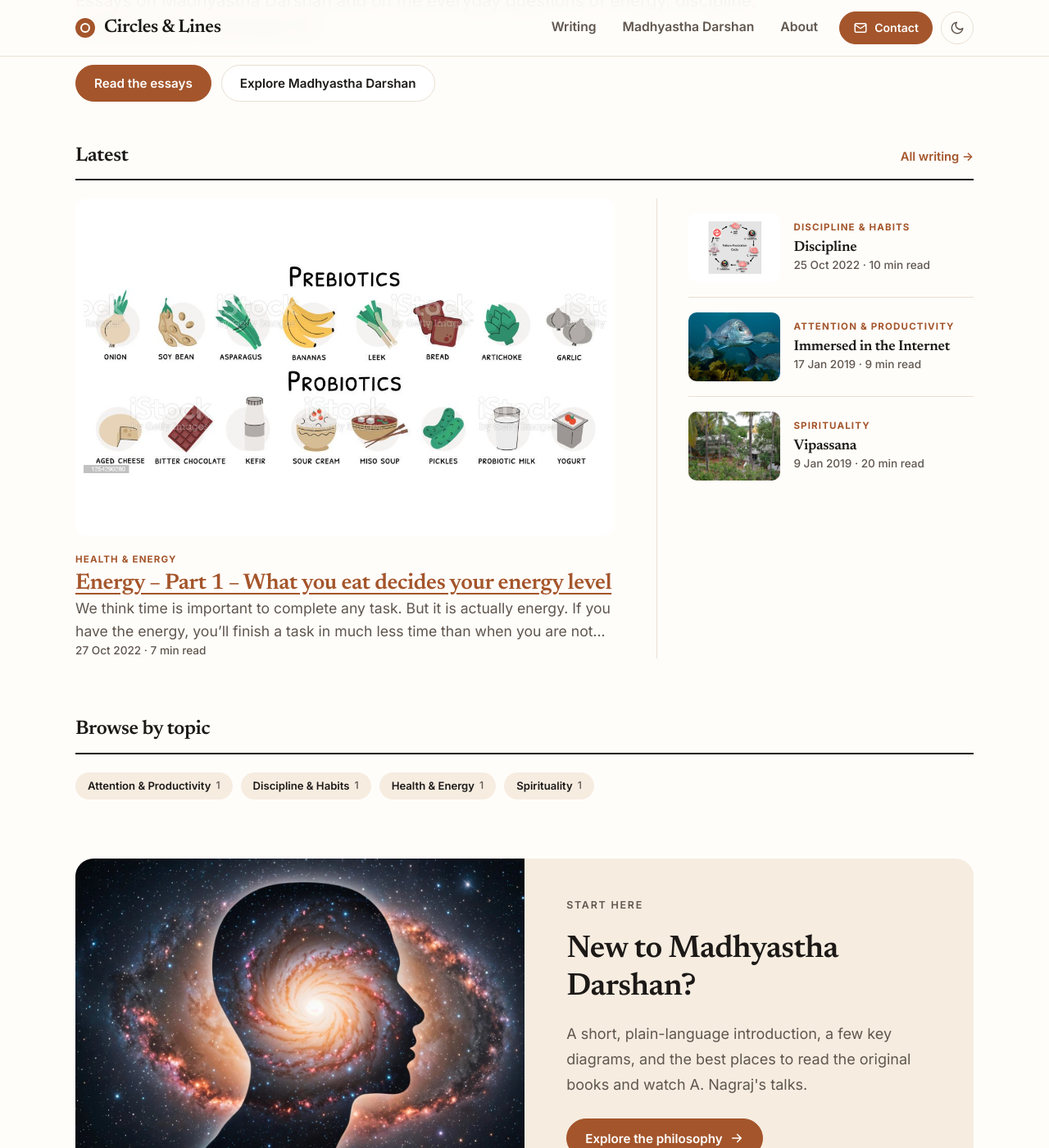
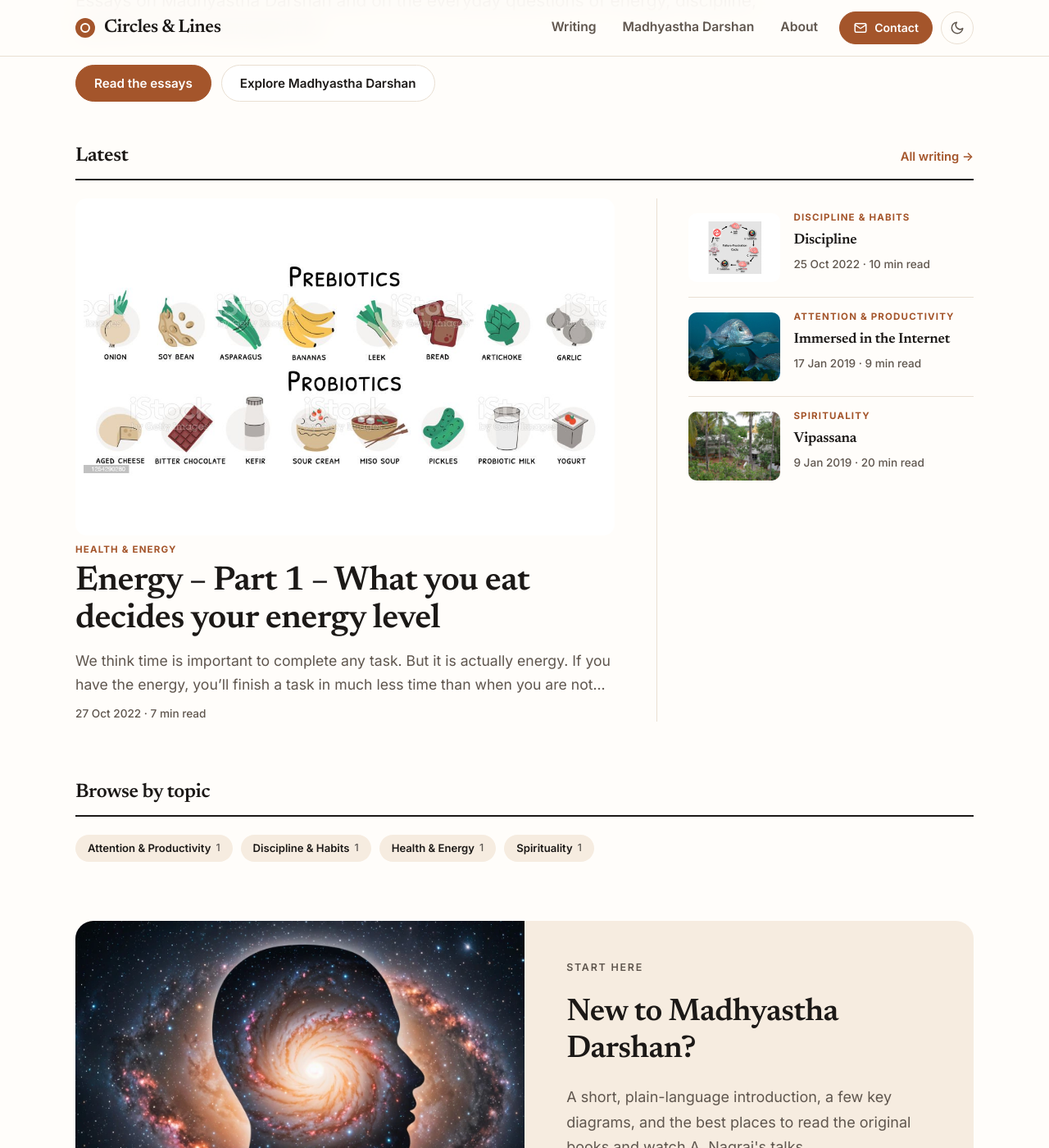
Before and after one commit to aeshalavamshi/vamshi-blog, a Jekyll site: the page built from index.html, in a window 1280 px wide and 1400 px high, scrolled down 291 px. Shown: the whole window at 82% size. Built offline with Jekyll 4.4.1, drawn with Linux system fonts in a browser that asks for light colours.

Commit message:
Fix card title styles
Co-Authored-By: Claude Sonnet 5.5 <noreply@anthropic.com>

```diff
--- a/assets/style.css
+++ b/assets/style.css
@@ -97,19 +97,20 @@ nav .btn{margin-left:8px}
 .cover.ph{display:grid;place-items:center;font:600 3rem var(--serif);color:var(--accent)}
 a:hover>.cover img,.card:hover .cover img{transform:scale(1.03)}
 .card{display:flex;flex-direction:column;gap:12px;position:relative}
-.card h3{font-size:1.4rem;line-height:1.22}
-.card h3 a{color:var(--ink);text-decoration:none}
-.card h3 a:hover{color:var(--accent)}
-.card h3 a::after{content:"";position:absolute;inset:0}
+.card .t{font-size:1.4rem;line-height:1.22;margin:6px 0 8px}
+.card .t a{color:var(--ink);text-decoration:none}
+.card .t a:hover{color:var(--accent)}
+.card .t a::after{content:"";position:absolute;inset:0}
+.card>div{display:flex;flex-direction:column;gap:2px}
 .card .cover{position:relative;z-index:0}
 .excerpt{margin:0;color:var(--muted);font-size:1rem;line-height:1.6}
 .meta{font:500 .85rem/1.4 var(--sans);color:var(--muted);margin:0}
-.card.big h3{font-size:clamp(1.8rem,3.4vw,2.6rem);line-height:1.1}
-.card.big .excerpt{font-size:1.1rem}
+.card.big .t{font-size:clamp(1.8rem,3.4vw,2.6rem);line-height:1.1;margin:8px 0 12px}
+.card.big .excerpt{font-size:1.1rem;margin-bottom:10px}
 .card.row{flex-direction:row;gap:16px;align-items:flex-start;padding:18px 0;border-bottom:1px solid var(--rule)}
 .card.row:last-child{border-bottom:0}
 .card.row .cover{width:112px;flex:none;aspect-ratio:4/3;border-radius:10px}
-.card.row h3{font-size:1.1rem;line-height:1.3}
+.card.row .t{font-size:1.1rem;line-height:1.3;margin:4px 0 6px}
 .card.row .label{margin-bottom:4px}
 .grid{display:grid;grid-template-columns:repeat(auto-fill,minmax(min(100%,320px),1fr));gap:clamp(24px,3vw,40px) 28px}
 .grid .card[hidden]{display:none}
```
